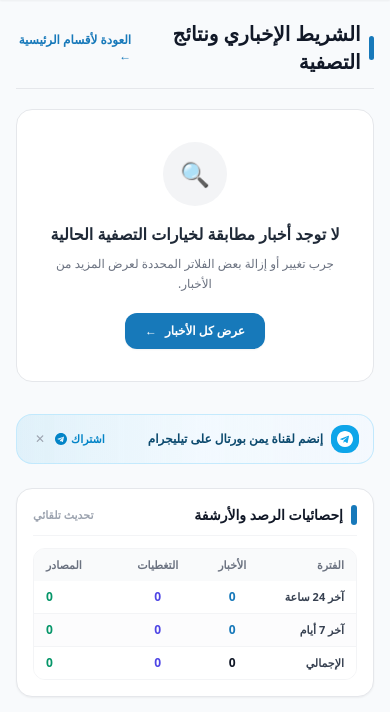
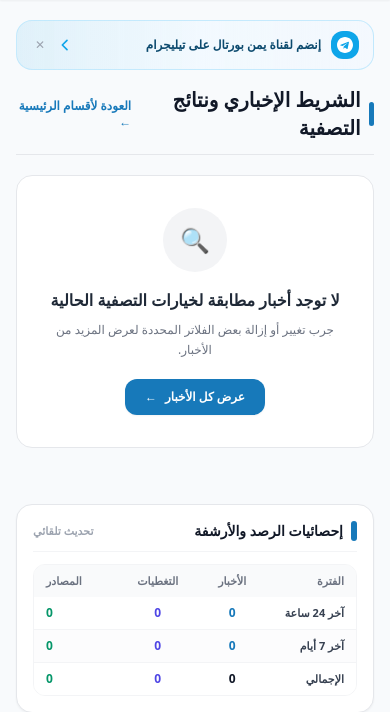
Before and after one commit to wsaqaf/yemenportal, a Django app: page / in a window 390 px wide. Shown: the part 65-777 px from the top of the page. Run offline with Django 4.2, Linux system fonts and the light colour scheme; data comes from the database, SQL or seed files in the repository; data that the repository does not hold is empty; parts of the project's set-up code (start-up, migrations or seed data) failed here and were passed over; some libraries are stand-ins or nearby versions.

Commit message:
fix: streamline Telegram message format (clean title link) and ensure invite box appears on top of page on mobile while left column on desktop

```diff
--- a/apps/growth/tests.py
+++ b/apps/growth/tests.py
@@ -61,7 +61,9 @@ class TelegramGrowthTests(TestCase):
         self.assertEqual(pub.channel, PublishedChannelPost.Channel.TELEGRAM)
         self.assertEqual(pub.post_type, PublishedChannelPost.PostType.HOT_CLUSTER)
         self.assertIn("utm_source=telegram", pub.message_text)
-        self.assertIn("3 مصادر إخبارية", pub.message_text)
+        self.assertIn("المصادر (3)", pub.message_text)
+        self.assertIn(f"<a href=\"https://yemenportal.net/posts/topic/{self.topic.id}/", pub.message_text)
+        self.assertIn(self.topic.main_post.title, pub.message_text)
 
         # Should not publish the same topic again
         results_again = publish_next_hot_cluster(min_sources=3, max_per_run=1)
--- /dev/null
+++ b/templates/posts/partials/telegram_invite_box.html
@@ -0,0 +1,51 @@
+<!-- Telegram Channel Quick Invite Box -->
+<div class="yp-telegram-invite-card relative group">
+    <a href="https://t.me/yemen_portal" target="_blank" rel="noopener noreferrer"
+       class="flex items-center justify-between gap-3 px-3.5 py-2.5 rounded-2xl bg-gradient-to-r from-sky-500/10 via-sky-50/80 to-blue-50/50 dark:from-sky-950/40 dark:via-slate-800 dark:to-slate-800/90 border border-sky-200/80 dark:border-sky-900/60 hover:border-sky-400 dark:hover:border-sky-700 shadow-2xs hover:shadow-xs transition-all duration-200">
+        <div class="flex items-center gap-2.5 min-w-0">
+            <div class="w-7 h-7 sm:w-8 sm:h-8 rounded-xl bg-sky-500 text-white flex items-center justify-center flex-shrink-0 shadow-xs group-hover:scale-105 transition-transform">
+                <svg class="w-4 h-4 fill-current" viewBox="0 0 24 24">
+                    <path d="M12 0C5.373 0 0 5.373 0 12s5.373 12 12 12 12-5.373 12-12S18.627 0 12 0zm5.894 8.221l-1.97 9.28c-.145.658-.537.818-1.084.508l-3-2.21-1.446 1.394c-.16.16-.295.295-.605.295l.213-3.053 5.56-5.023c.242-.213-.054-.333-.373-.121l-6.871 4.326-2.962-.924c-.643-.204-.657-.643.136-.953l11.57-4.461c.537-.194 1.006.131.832.942z"/>
+                </svg>
+            </div>
+            <span class="text-xs sm:text-sm font-black text-sky-900 dark:text-sky-200 group-hover:text-sky-600 dark:group-hover:text-sky-300 transition-colors truncate">
+                إنضم لقناة يمن بورتال على تيليجرام
+            </span>
+        </div>
+
+        <div class="flex items-center gap-2 flex-shrink-0">
+            <span class="text-sky-500 group-hover:-translate-x-0.5 transition-transform">
+                <svg class="w-4 h-4" fill="none" stroke="currentColor" stroke-width="2.5" viewBox="0 0 24 24">
+                    <path stroke-linecap="round" stroke-linejoin="round" d="M15 19l-7-7 7-7"/>
+                </svg>
+            </span>
+            <button type="button"
+                    onclick="event.preventDefault(); event.stopPropagation(); dismissTelegramInviteCards()"
+                    class="text-gray-400 hover:text-gray-600 dark:hover:text-slate-300 p-1 rounded-lg text-xs hover:bg-black/5 dark:hover:bg-white/5 transition"
+                    title="إخفاء الإشعار">
+                ✕
+            </button>
+        </div>
+    </a>
+</div>
+
+<script>
+    if (typeof window.dismissTelegramInviteCards === 'undefined') {
+        window.dismissTelegramInviteCards = function() {
+            document.querySelectorAll('.yp-telegram-invite-card').forEach(function(el) {
+                el.style.display = 'none';
+            });
+            try { localStorage.setItem('yp_dismiss_tg_invite', Date.now()); } catch(e) {}
+        };
+        (function() {
+            try {
+                const ts = localStorage.getItem('yp_dismiss_tg_invite');
+                if (ts && (Date.now() - parseInt(ts, 10) < 7 * 86400 * 1000)) {
+                    document.querySelectorAll('.yp-telegram-invite-card').forEach(function(el) {
+                        el.style.display = 'none';
+                    });
+                }
+            } catch(e) {}
+        })();
+    }
+</script>
--- a/templates/posts/post_list.html
+++ b/templates/posts/post_list.html
@@ -5,9 +5,15 @@
 
 {% block content %}
 <div class="max-w-7xl mx-auto px-4 sm:px-6 lg:px-8 py-5 sm:py-7">
+
+    <!-- Mobile-Only Telegram Channel Box (Always at the very top of the page on Mobile) -->
+    <div class="block lg:hidden mb-4">
+        {% include "posts/partials/telegram_invite_box.html" %}
+    </div>
+
     <div class="grid grid-cols-1 lg:grid-cols-12 gap-8">
 
-        <!-- Left Column: Main Portal Content (Top Clusters + 11 Thematic Sections) -->
+        <!-- Main Portal Content (Top Clusters + 11 Thematic Sections) -->
         <section class="lg:col-span-8 order-1 space-y-8">
 
             {% if show_portal_hero and hero_post %}
@@ -424,51 +430,10 @@
 
         <!-- Sidebar Column: آخر الأخبار (Live Stream) + FX Rates + Weather + Sources + Filters -->
         <aside class="lg:col-span-4 order-2 space-y-6">
-            <!-- Compact Clickable Telegram Channel Box (Top of Left Column above Latest News) -->
-            <div id="yp-telegram-invite-bar" class="relative group">
-                <a href="https://t.me/yemen_portal" target="_blank" rel="noopener noreferrer"
-                   class="flex items-center justify-between gap-2.5 px-3.5 py-2.5 rounded-2xl bg-gradient-to-r from-sky-500/10 via-sky-50/80 to-blue-50/50 dark:from-sky-950/40 dark:via-slate-800 dark:to-slate-800/90 border border-sky-200/80 dark:border-sky-900/60 hover:border-sky-400 dark:hover:border-sky-700 shadow-2xs hover:shadow-xs transition-all duration-200">
-                    <div class="flex items-center gap-2 min-w-0">
-                        <div class="w-7 h-7 rounded-xl bg-sky-500 text-white flex items-center justify-center flex-shrink-0 shadow-xs group-hover:scale-105 transition-transform">
-                            <svg class="w-4 h-4 fill-current" viewBox="0 0 24 24">
-                                <path d="M12 0C5.373 0 0 5.373 0 12s5.373 12 12 12 12-5.373 12-12S18.627 0 12 0zm5.894 8.221l-1.97 9.28c-.145.658-.537.818-1.084.508l-3-2.21-1.446 1.394c-.16.16-.295.295-.605.295l.213-3.053 5.56-5.023c.242-.213-.054-.333-.373-.121l-6.871 4.326-2.962-.924c-.643-.204-.657-.643.136-.953l11.57-4.461c.537-.194 1.006.131.832.942z"/>
-                            </svg>
-                        </div>
-                        <span class="text-xs font-black text-sky-900 dark:text-sky-200 group-hover:text-sky-600 dark:group-hover:text-sky-300 transition-colors truncate">
-                            إنضم لقناة يمن بورتال على تيليجرام
-                        </span>
-                    </div>
-
-                    <div class="flex items-center gap-1.5 flex-shrink-0">
-                        <span class="inline-flex items-center gap-1 text-[11px] font-bold text-sky-600 dark:text-sky-400 group-hover:-translate-x-0.5 transition-transform">
-                            <span>اشتراك</span>
-                            <svg class="w-3 h-3 fill-current" viewBox="0 0 24 24"><path d="M12 0C5.373 0 0 5.373 0 12s5.373 12 12 12 12-5.373 12-12S18.627 0 12 0zm5.894 8.221l-1.97 9.28c-.145.658-.537.818-1.084.508l-3-2.21-1.446 1.394c-.16.16-.295.295-.605.295l.213-3.053 5.56-5.023c.242-.213-.054-.333-.373-.121l-6.871 4.326-2.962-.924c-.643-.204-.657-.643.136-.953l11.57-4.461c.537-.194 1.006.131.832.942z"/></svg>
-                        </span>
-                        <button type="button"
-                                onclick="event.preventDefault(); event.stopPropagation(); dismissTelegramInviteBar()"
-                                class="text-gray-400 hover:text-gray-600 dark:hover:text-slate-300 p-1 rounded-lg text-xs"
-                                title="إخفاء">
-                            ✕
-                        </button>
-                    </div>
-                </a>
+            <!-- Desktop-Only Telegram Channel Box (Top of Left Column on Desktop above Latest News) -->
+            <div class="hidden lg:block">
+                {% include "posts/partials/telegram_invite_box.html" %}
             </div>
-            <script>
-                function dismissTelegramInviteBar() {
-                    const bar = document.getElementById('yp-telegram-invite-bar');
-                    if (bar) bar.style.display = 'none';
-                    try { localStorage.setItem('yp_dismiss_tg_invite', Date.now()); } catch(e) {}
-                }
-                (function() {
-                    try {
-                        const ts = localStorage.getItem('yp_dismiss_tg_invite');
-                        if (ts && (Date.now() - parseInt(ts, 10) < 7 * 86400 * 1000)) {
-                            const bar = document.getElementById('yp-telegram-invite-bar');
-                            if (bar) bar.style.display = 'none';
-                        }
-                    } catch(e) {}
-                })();
-            </script>
 
             {% include "posts/partials/portal_sidebar_widgets.html" %}
 
```
Also changed, not shown: apps/growth/services/telegram_service.py (+2 -9 lines).
